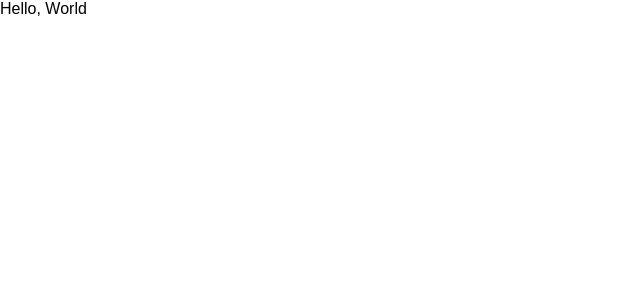
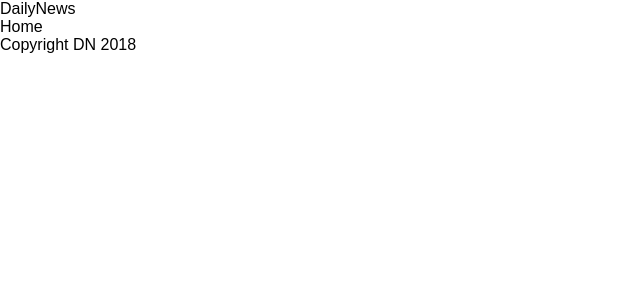
Before and after one commit to heero7/redux-news-project, a React (Create React App) app: page / in a window 1280 px wide. Shown: the top 300 px of the page, without its empty margins (0-640 px from the left). Built offline with nearby package versions, Linux system fonts and the light colour scheme.

Commit message:
Added Header and  Footer components and setup Home container

```diff
--- a/src/components/App.js
+++ b/src/components/App.js
@@ -1,9 +1,27 @@
-import React, { Component } from 'react';
+import React, { Component } from "react";
+
+// in charge of bringing all routes
+import { BrowserRouter, Route, Switch } from "react-router-dom";
+
+// COMPONENTS
+import Header from './Header';
+import Footer from './Footer';
+
+// CONTAINERS
+import Home from '../containers/Home';
 
 class App extends Component {
   render() {
     return (
-     <div>Hello, World</div>
+      <BrowserRouter>
+        <div>
+          <Header/>
+          <Switch>
+            <Route exact path="/" component={Home}/>
+          </Switch>
+          <Footer />
+        </div>
+      </BrowserRouter>
     );
   }
 }
--- /dev/null
+++ b/src/components/Footer.js
@@ -0,0 +1,13 @@
+import React from 'react';
+
+const Footer = () => {
+    return (
+        <footer>
+            <div>
+                Copyright DN 2018
+            </div>
+        </footer>
+    );
+}
+
+export default Footer;
--- /dev/null
+++ b/src/components/Header.js
@@ -0,0 +1,13 @@
+import React from 'react';
+
+const Header = () => {
+    return (
+        <header>
+            <div>
+                DailyNews
+            </div>
+        </header>
+    );
+}
+
+export default Header;
--- /dev/null
+++ b/src/containers/Home.js
@@ -0,0 +1,13 @@
+import React, { Component } from 'react';
+
+class Home extends Component {
+    render() {
+        return (
+            <div>
+                Home
+            </div>
+        );
+    }
+}
+
+export default Home;
```
